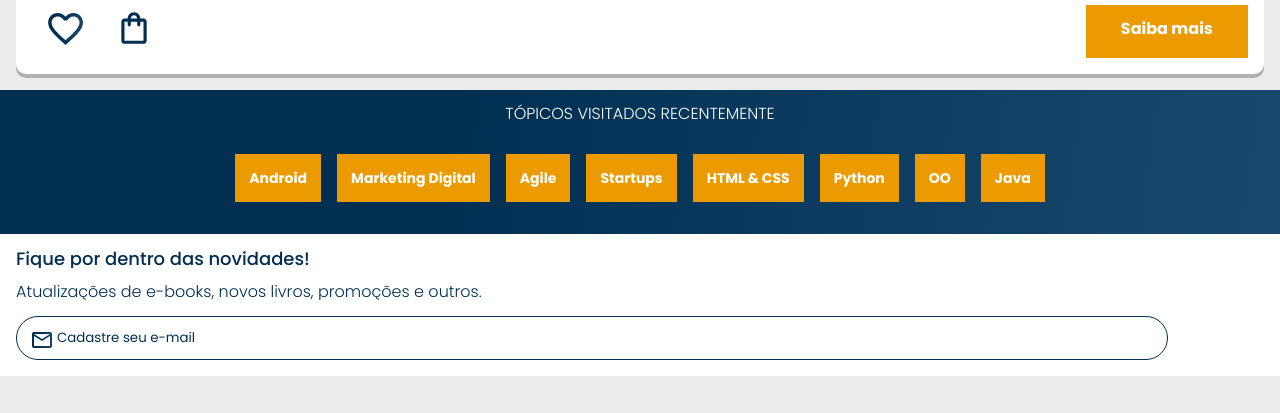
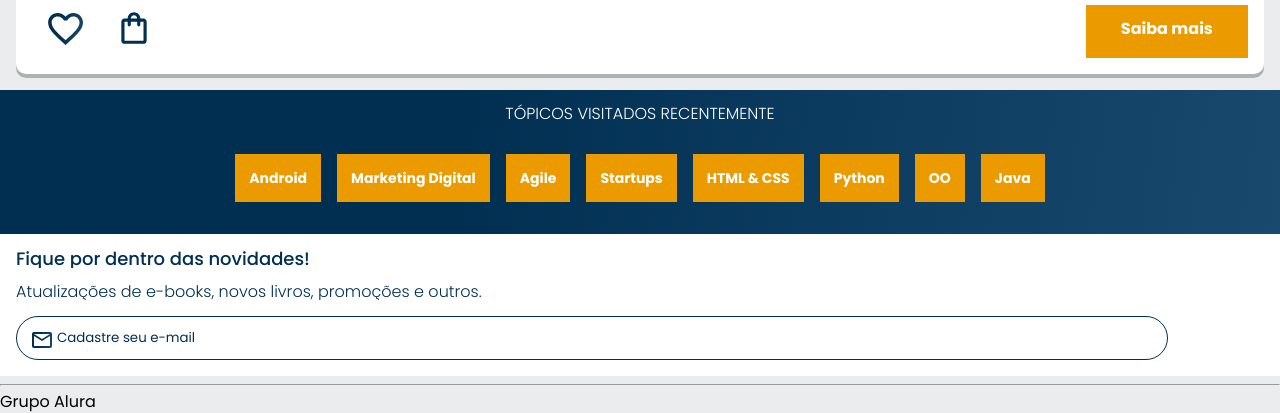
Before and after one commit to otaviohenrique1/html_css_responsividade_mobile_first_v2, a plain HTML site: page index.html in a window 1280 px wide. Shown: the part 2260-2673 px from the top of the page. Before the commit the page ends 2636 px from the top, so only its background shows below. Drawn offline with nearby package versions, Linux system fonts and the light colour scheme.

Commit message:
commit 13

```diff
--- a/index.html
+++ b/index.html
@@ -213,6 +213,10 @@
     <p class="contato__texto">Atualizações de e-books, novos livros, promoções e outros.</p>
     <input type="email" placeholder="Cadastre seu e-mail" name="email" class="contato__email">
   </section>
+  <hr>
+  <footer class="rodape">
+    <h2 class="rodape__titulo">Grupo Alura</h2>
+  </footer>
   <script src="https://cdn.jsdelivr.net/npm/swiper@10/swiper-bundle.min.js"></script>
   <script>
     const swiper = new Swiper('.swiper', {
```
